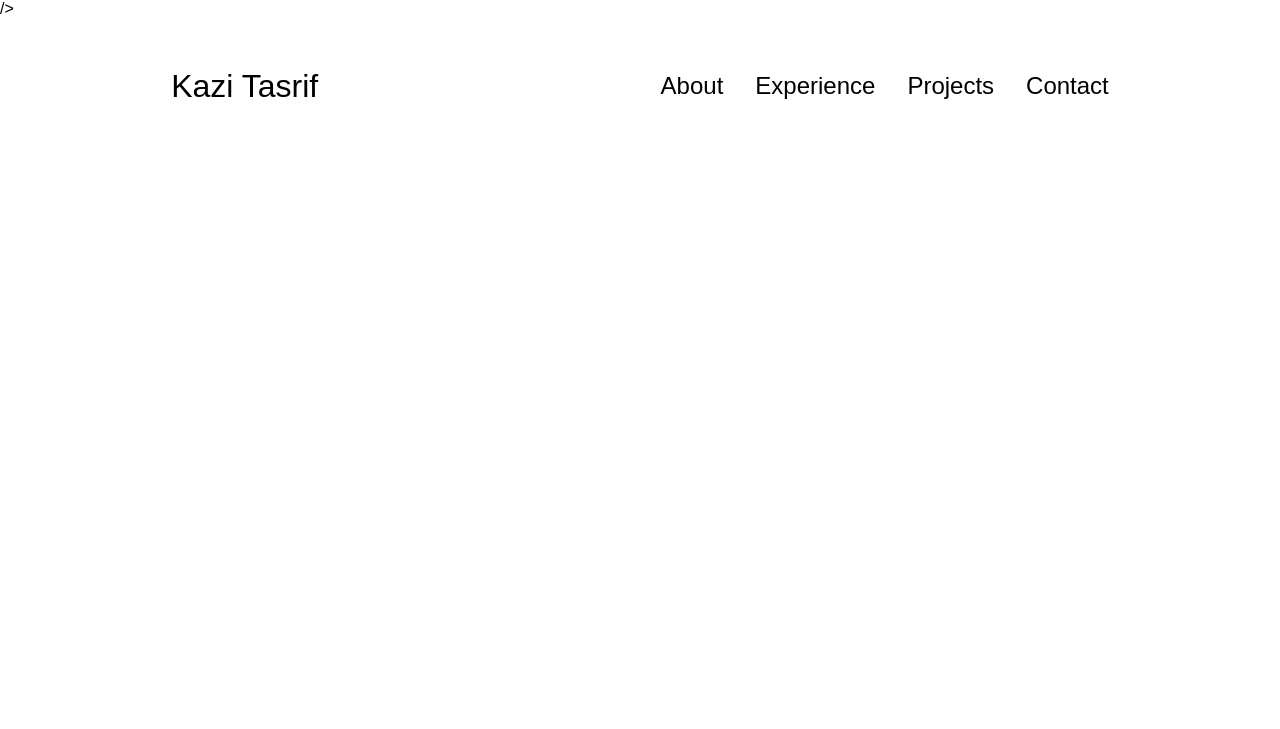
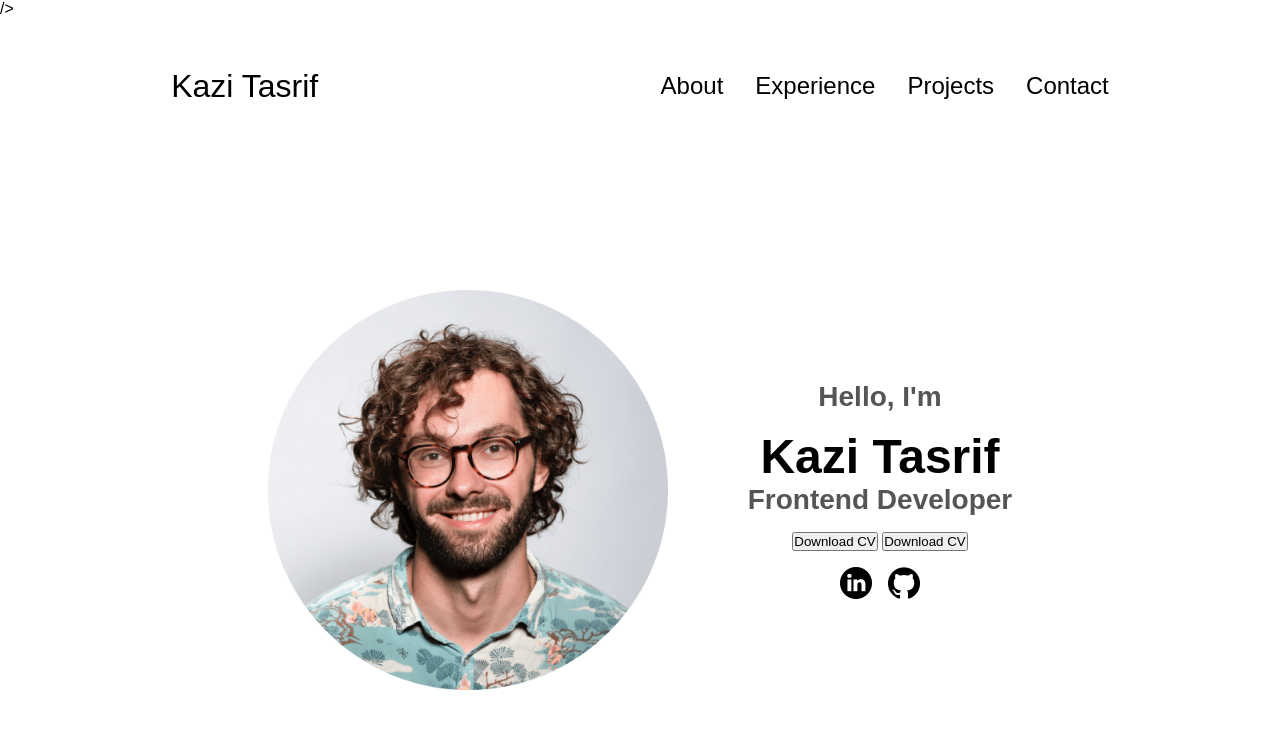
Before and after one commit to kaizen2112/My-Portfolio-101, a PHP site: page / in a window 1280 px wide. Shown: the top 729 px of the page. Run offline with PHP 8.4, Linux system fonts and the light colour scheme.

Commit message:
CSS styling part 1 on Section

```diff
--- a/index.html
+++ b/index.html
@@ -43,6 +43,38 @@
         </div>
     </nav>
 
+
+
+    <!-- PROFILE SECTION -->
+    <section id="profile">
+      <div class="section__pic-container">
+          <img src="./assets/profile-pic.png" alt="Kazi Tasrif profile picture"/>
+      </div>
+      <div class="section__text">
+        <p class="section__text__p1">Hello, I'm</p>
+        <h1 class="title">Kazi Tasrif</h1>
+        <p class="section__text__p2">Frontend Developer</p>
+
+        <div class="btn-container">
+          <button class="btn btn-color-2" onclick="window.open('./assets/resume-example.pdf')">Download CV</button>
+          <button class="btn btn-color-1" onclick="location.href='./#contact'">Download CV</button>
+        </div>
+
+        <div id="socials-container">
+          <img src="./assets/linkedin.png" alt="My LinkedIn profile"
+          class="icon" onclick="location.href='https://linkedin.com/'">
+
+          <img src="./assets/github.png" alt="My GitHub profile"
+          class="icon" onclick="location.href='https://github.com/'">
+
+        </div>
+
+
+      </div>
+    </section>
+
+
+
     <!-- <script>
       function toggleMenu() {
           const menu = document.querySelector(".menu-links");
--- a/style.css
+++ b/style.css
@@ -145,3 +145,67 @@ a:hover {
 .hamburger-icon span:first-child {
     transform: none;
 }
+
+/* Sections styling*/
+section {
+    padding-top: 4vh;
+    height: 96vh;
+    margin: 0 10rem;
+    box-sizing: border-box;
+    min-height: fit-content;
+}
+
+.section-container {
+    display: flex;
+}
+
+/* Profile Section */
+#profile {
+    display: flex;
+    justify-content: center;
+    gap: 5rem;
+    height: 80vh;
+}
+
+.section__pic-container {
+    display: flex;
+    height: 400px;
+    width: 400px;
+    margin: auto 0;
+}
+
+.section__text {
+    align-self: center;
+    text-align: center;
+}
+
+.section__text p {
+    font-weight: 600;
+}
+
+.section__text p {
+    text-align: center;
+}
+
+.section__text p {
+    font-size: 1.75rem;
+    margin-bottom: 1rem;
+}
+
+.title {
+    font-size: 3rem;
+    text-align: center;
+}
+
+#socials-container {
+    display: flex;
+    justify-content: center;
+    margin-top: 1rem;
+    gap: 1rem;
+}
+
+/* Icons */
+.icon {
+    cursor: pointer;
+    height: 2rem;
+}
```
Also changed, not shown: assets/profile-pic-2.png (deleted), 1 other file.
